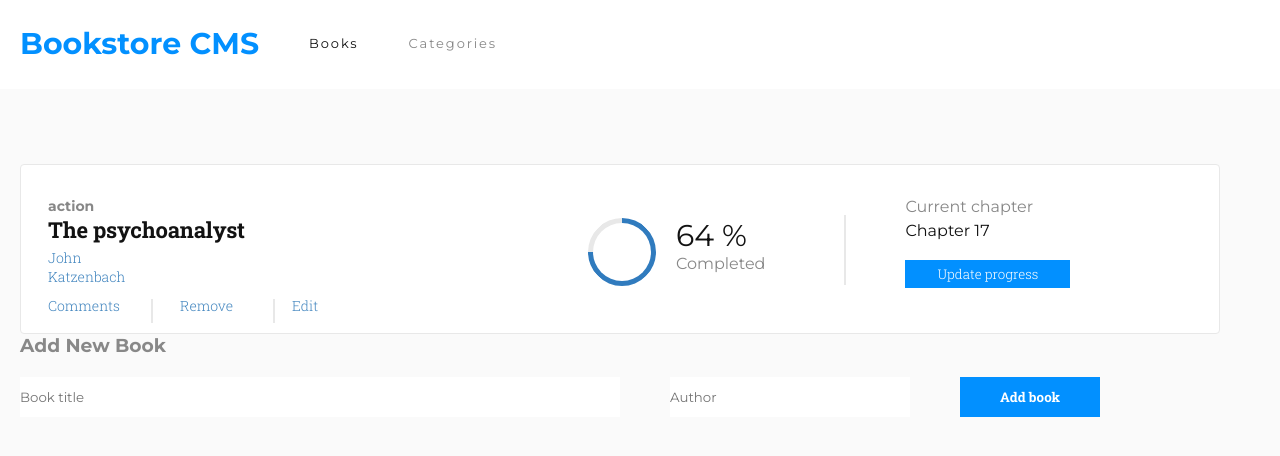
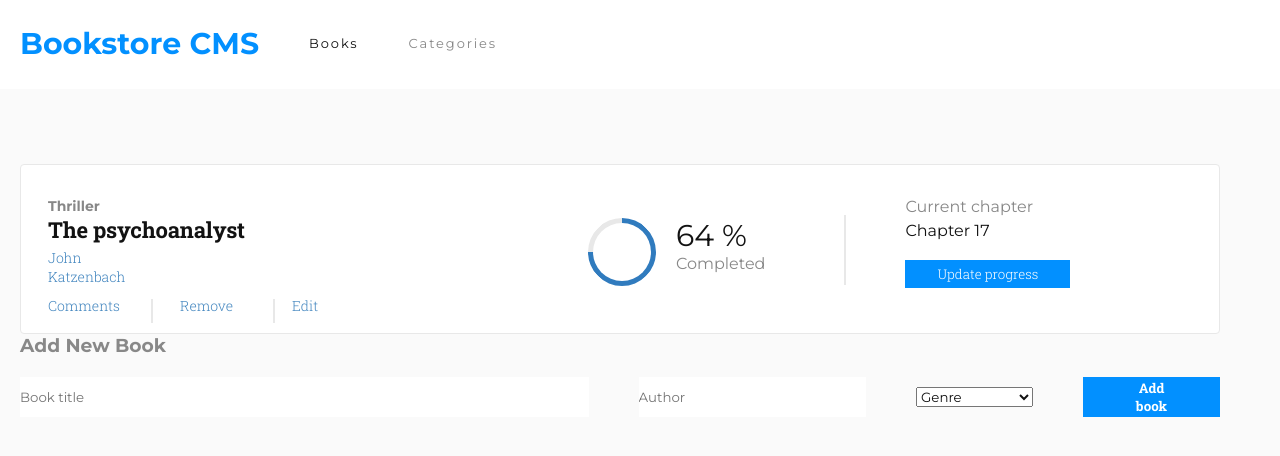
Before and after one commit to OscarFMdev/bookstore, a React (Create React App) app: page / in a window 1280 px wide. Shown: the top 456 px of the page. Built offline with nearby package versions, Linux system fonts and the light colour scheme.

Commit message:
Add category functionality

```diff
--- a/src/components/AddNewBook.js
+++ b/src/components/AddNewBook.js
@@ -7,15 +7,18 @@ const AddNewBook = () => {
   const dispatch = useDispatch();
   const [title, setTitle] = useState('');
   const [author, setAuthor] = useState('');
+  const [category, setCategory] = useState('');
 
   const getTitle = ({ target }) => setTitle(target.value);
   const getAuthor = ({ target }) => setAuthor(target.value);
+  const getCategory = (({ target }) => setCategory(target.value));
 
   const addToStore = (title, author) => {
     const book = {
       id: uuid(),
       title,
       author,
+      category,
     };
     dispatch(addBook(book));
     setTitle('');
@@ -28,6 +31,14 @@ const AddNewBook = () => {
       <form className="d-flex">
         <input className="title-input" onChange={getTitle} type="text" placeholder="Book title" value={title} required />
         <input className="author-input" onChange={getAuthor} type="text" placeholder="Author" value={author} required />
+        <select onChange={getCategory} required>
+          <option value="Unkown" hidden>Genre</option>
+          <option value="Action">Action</option>
+          <option value="Programming">Programming</option>
+          <option value="Economy">Economy</option>
+          <option value="Math">Math</option>
+          <option value="Thriller">thriller</option>
+        </select>
         <button
           className="add-button"
           type="submit"
--- a/src/components/BookCard.js
+++ b/src/components/BookCard.js
@@ -4,13 +4,13 @@ import { useDispatch } from 'react-redux';
 import { removeBook } from '../redux/books/books';
 
 const BookCard = ({
-  id, title, author,
+  id, title, author, category,
 }) => {
   const dispatch = useDispatch();
   return (
     <div className="book-card d-flex">
       <div className="left-part flex-column">
-        <p className="category">action</p>
+        <p className="category">{category}</p>
         <h2 className="book-title">{title}</h2>
         <blockquote className="book-author">{author}</blockquote>
         <div className="options d-flex">
@@ -44,6 +44,7 @@ BookCard.propTypes = {
   id: PropTypes.string.isRequired,
   title: PropTypes.string.isRequired,
   author: PropTypes.string.isRequired,
+  category: PropTypes.string.isRequired,
 };
 
 export default BookCard;
--- a/src/redux/books/books.js
+++ b/src/redux/books/books.js
@@ -10,7 +10,9 @@ export const removeBook = (payload) => ({
   payload,
 });
 
-const booksReducer = (state = [{ id: '1', title: 'The psychoanalyst', author: 'John Katzenbach' }], action) => {
+const booksReducer = (state = [{
+  id: '1', title: 'The psychoanalyst', author: 'John Katzenbach', category: 'Thriller',
+}], action) => {
   switch (action.type) {
     case Types.ADD_BOOK:
       return [...state, action.payload];
--- a/src/redux/categories/categories.js
+++ b/src/redux/categories/categories.js
@@ -10,6 +10,7 @@ const categoriesReducer = (state = [], action) => {
     case Types.CHECK_STATUS:
       return [
         ...state,
+        action.payload,
       ];
     default:
       return state;
```
